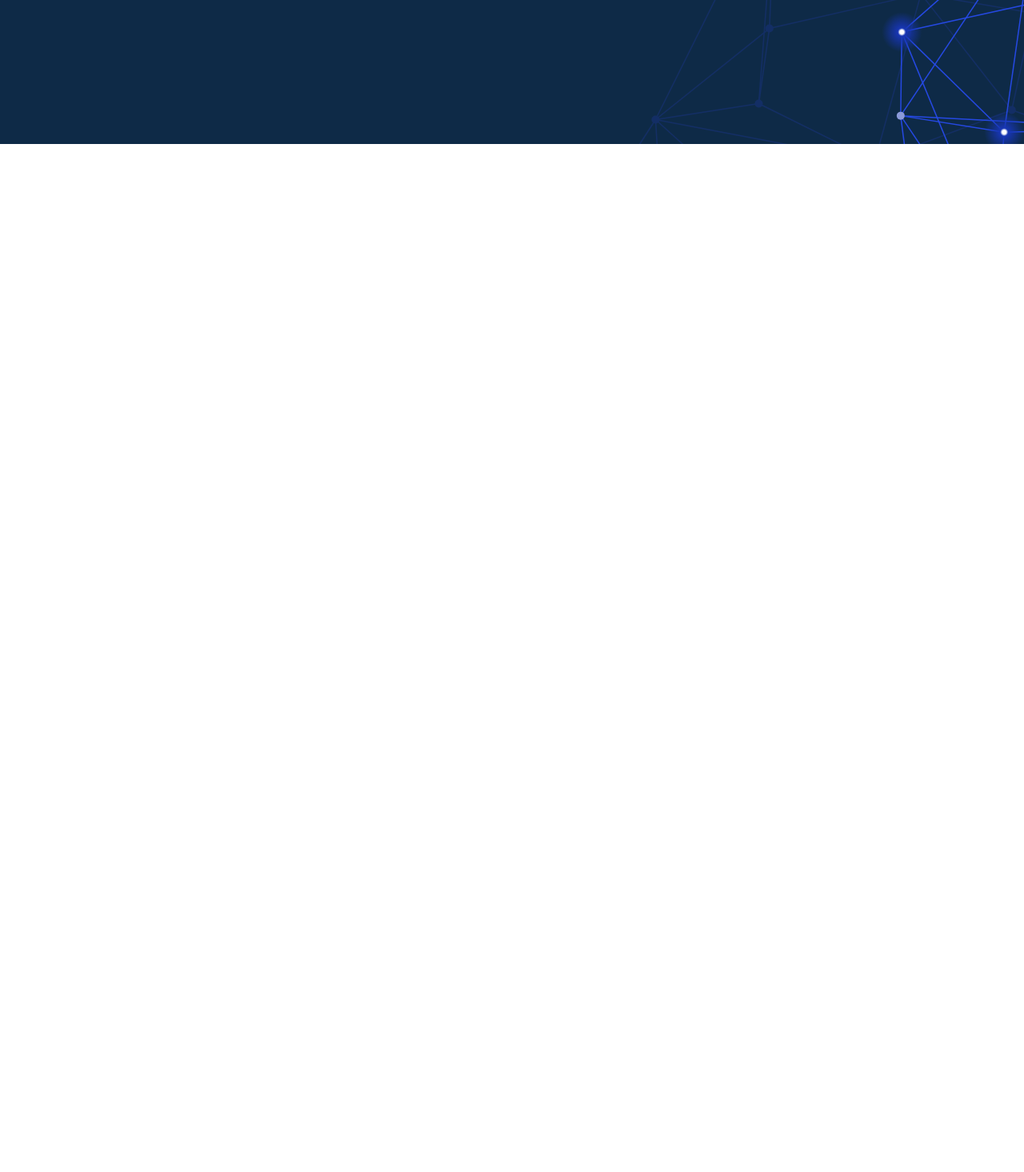
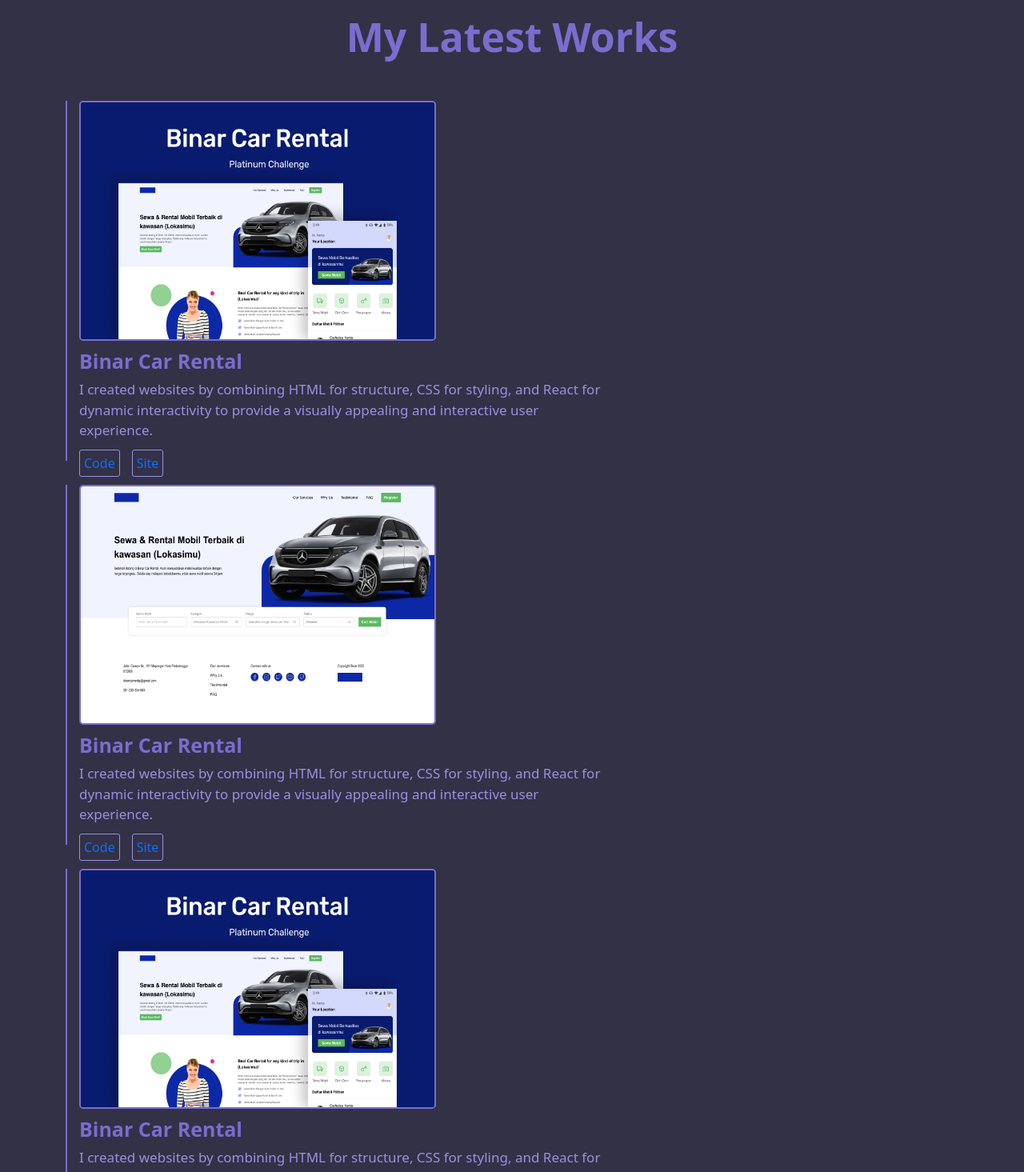
Before and after one commit to Hawinf/hawinf, a Next.js app: page / in a window 1280 px wide. Shown: the part 620-2085 px from the top of the page at 80% size. Before the commit the page ends 800 px from the top, so only its background shows below. Built offline with nearby package versions, Linux system fonts and the light colour scheme.

Commit message:
editing about.tsx

```diff
--- a/components/about/About.tsx
+++ b/components/about/About.tsx
@@ -1,9 +1,88 @@
 import AboutStyle from './about.module.css';
+import Work1 from '../../assets/images/bcr-platinum.png';
+import Work2 from '../../assets/images/bcr-customer.png';
+import Image from 'next/image';
+import Link from 'next/link';
 
 export const About = () => {
     return (
         <div className={AboutStyle['wrapper-about']}>
-            <h5>About</h5>
+            {/* <div className='container'> */}
+
+            <div className='container'>
+                <h5 className={AboutStyle['about-judul']}>My Latest Works</h5>
+                <div>
+                    <div className={AboutStyle['work-1']}>
+                        <Image src={Work1}
+                                    className={AboutStyle['work-img']}
+                                    alt="Image Description"
+                                    width="100"
+                                    height="100"
+                                    placeholder='blur'
+                        />
+                        <h6 className={AboutStyle['work-judul']}>Binar Car Rental</h6>
+                        <p className={AboutStyle['work-desc']}>I created websites by combining HTML for structure, CSS for styling, and React for dynamic interactivity to provide a visually appealing and interactive user experience.</p>
+                        <div className={AboutStyle['button-section']}>
+                            <Link href='' className={AboutStyle['button-left']}>
+                                Code
+                            </Link>
+                            <Link href='' className={AboutStyle['button-right']}>
+                                Site
+                            </Link>
+                        </div>
+                    </div>
+                </div>
+            </div>
+
+            <div className='container'>
+                <div>
+                    <div className={AboutStyle['work-1']}>
+                        <Image src={Work2}
+                                    className={AboutStyle['work-img']}
+                                    alt="Image Description"
+                                    width="100"
+                                    height="100"
+                                    placeholder='blur'
+                        />
+                        <h6 className={AboutStyle['work-judul']}>Binar Car Rental</h6>
+                        <p className={AboutStyle['work-desc']}>I created websites by combining HTML for structure, CSS for styling, and React for dynamic interactivity to provide a visually appealing and interactive user experience.</p>
+                        <div className={AboutStyle['button-section']}>
+                            <Link href='' className={AboutStyle['button-left']}>
+                                Code
+                            </Link>
+                            <Link href='' className={AboutStyle['button-right']}>
+                                Site
+                            </Link>
+                        </div>
+                    </div>
+                </div>
+            </div>
+
+            <div className='container'>
+                <div>
+                    <div className={AboutStyle['work-1']}>
+                        <Image src={Work1}
+                                    className={AboutStyle['work-img']}
+                                    alt="Image Description"
+                                    width="100"
+                                    height="100"
+                                    placeholder='blur'
+                        />
+                        <h6 className={AboutStyle['work-judul']}>Binar Car Rental</h6>
+                        <p className={AboutStyle['work-desc']}>I created websites by combining HTML for structure, CSS for styling, and React for dynamic interactivity to provide a visually appealing and interactive user experience.</p>
+                        <div className={AboutStyle['button-section']}>
+                            <Link href='' className={AboutStyle['button-left']}>
+                                Code
+                            </Link>
+                            <Link href='' className={AboutStyle['button-right']}>
+                                Site
+                            </Link>
+                        </div>
+                    </div>
+                </div>
+            </div>
+
+            {/* </div> */}
         </div>
     )
 }
--- a/components/about/about.module.css
+++ b/components/about/about.module.css
@@ -1,5 +1,98 @@
-/* .wrapper-about {
-    margin: 30px 0;
-} */
+.wrapper-about {
+    background-color: #333146;
+    padding: 50px 0;
+}
 
 /* @import url("https://fonts.googleapis.com/css2?family=Russo+One&display=swap"); */
+.about-judul {
+    color: #796dce;
+    font-size: 50px;
+    font-weight: 700;
+    text-align: center;
+    margin-bottom: 50px;
+}
+.work-1 {
+    height: 450px;
+    border-left: 2px solid #796dce;
+    margin: 30px 0;
+    /* display: flex; */
+}
+.work-img {
+    width: 40%;
+    height: 300px;
+    margin-left: 15px;
+    border-radius: 5px;
+    border: 2px solid #796dce;
+}
+.work-judul {
+    margin-left: 15px;
+    font-size: 25px;
+    font-weight: 700;
+    margin-top: 10px;
+    color: #796dce;
+
+}
+.work-desc {
+    margin-left: 15px;
+    font-size: 17px;
+    color: #9990e1;
+    /* line-height: 5px; */
+    width: 60%;
+}
+.button-section {
+    margin-left: 15px;
+}
+.button-left {
+    margin-right: 15px;
+    text-decoration: none;
+    border: 1px solid #9990e1;
+    background-color: transparent;
+    padding: 5px;
+    border-radius: 3px;
+    font-weight: 500;
+}
+.button-right {
+    text-decoration: none;
+    border: 1px solid #9990e1;
+    background-color: transparent;
+    padding: 5px;
+    border-radius: 3px;
+    font-weight: 500;
+}
+
+
+@media (max-width:992px) {
+    .work-1 {
+        height: 450px;
+    }
+    .work-img {
+        width: 60%;
+        /* height: 300px; */
+    }
+    .work-desc {
+        width: 90%;
+    }
+}
+
+@media (max-width:768px) {
+    .work-img {
+        width: 100%;
+        /* height: 300px; */
+    }
+    .work-judul {
+        font-size: 20px;
+    }
+    .work-desc {
+        width: 100%;
+        font-size: 15px;
+    }
+}
+
+@media (max-width:576px) {
+    .about-judul {
+        font-size: 35px;
+    }
+    .work-1 {
+        height: 470px;
+    }
+}
--- a/components/header/header.module.css
+++ b/components/header/header.module.css
@@ -7,7 +7,9 @@
 	/* height: 300px; */
 }
 .header {
-	padding: 200px 0;
+	/* padding: 200px 0; */
+	padding-top: 200px;
+    padding-bottom: 120px;
 }
 .head-desc {
 	color: white;
```
Also changed, not shown: assets/images/bcr-customer.png (added), assets/images/bcr-platinum.png (added).
